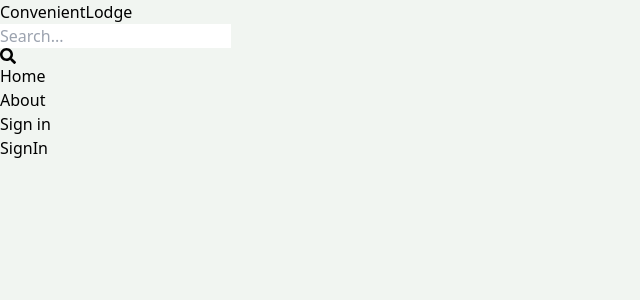
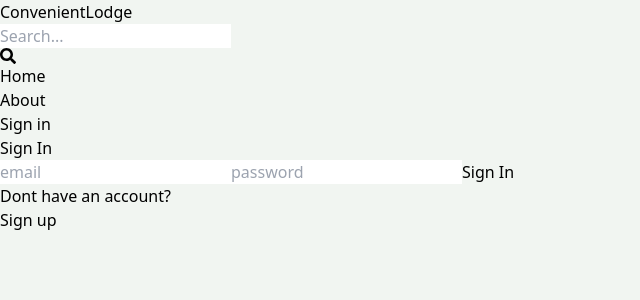
Before and after one commit to ZhihanTuo/ConvenientLodge, a React (Vite) app in the folder client/: page /sign-in in a window 1280 px wide. Shown: the top 300 px of the page, without its empty margins (0-640 px from the left). Built offline with nearby package versions, Linux system fonts and the light colour scheme.

Commit message:
Revised comment

```diff
--- a/client/src/pages/SignIn.jsx
+++ b/client/src/pages/SignIn.jsx
@@ -1,7 +1,78 @@
-import React from 'react'
+import { Link, useNavigate } from 'react-router-dom';
+import { useState } from 'react';
+
 
 export default function SignIn() {
+  // formData is an object manipulated using setFormData
+  const [formData, setFormData] = useState({});
+  const [error, setError] = useState(null);
+  const [loading, setLoading] = useState(false);
+  const navigate = useNavigate();
+  const handleChange = (e) => {
+    setFormData(
+      {
+        ...formData, // Keep the form data
+        [e.target.id]: e.target.value, // Set the changing form's value
+      });
+  };
+
+  const handleSubmit = async (e) => {
+    e.preventDefault(); // Prevent page refresh
+    try {
+      setLoading(true);
+      const res = await fetch('/api/auth/signin', // Use fetch to request api route
+        {
+          method: 'POST',
+          headers: {
+            'Content-Type': 'application/json',
+          },
+          body: JSON.stringify(formData),
+        });
+      const data = await res.json();
+      // If an error occurs
+      if (data.success === false) {
+        setLoading(false);
+        setError(data.message);
+        return;
+      }
+      setLoading(false); // Finished loading by this point
+      // If no errors, set error to null and navigate user to home page
+      setError(null);
+      navigate('/');
+    } catch(error) {
+      setLoading(false);
+      setError(error.message);
+    }
+  };
   return (
-    <div>SignIn</div>
+    <div className='p-3 max-w-lg mx-auto'>
+      <h1 className='text-3xl text-center font-semibold my-7'> Sign In </h1>
+      <form onSubmit={handleSubmit} className='flex flex-col gap-4'>
+        <input
+          type="email"
+          placeholder='email'
+          className='border p-3 rounded-lg'
+          id='email'
+          onChange={handleChange}
+        />
+        <input
+          type="password"
+          placeholder='password'
+          className='border p-3 rounded-lg'
+          id='password'
+          onChange={handleChange}
+        />
+        <button disabled={loading} className='bg-slate-700 text-white p-3 rounded-lg uppercase hover:opacity-95 disabled:opacity-80'>
+          {loading ? 'Loading...' : 'Sign In'}
+        </button>
+      </form>
+      <div className='flex gap-2 mt-5'>
+        <p>Dont have an account?</p>
+        <Link to={"/sign-up"}>
+          <span className='text-blue-700'>Sign up</span>
+        </Link>
+      </div>
+      {error && <p className='text-red-500 mt-5'>{error}</p>} {/* Error message at bottom of page */}
+    </div>
   )
 }
```
